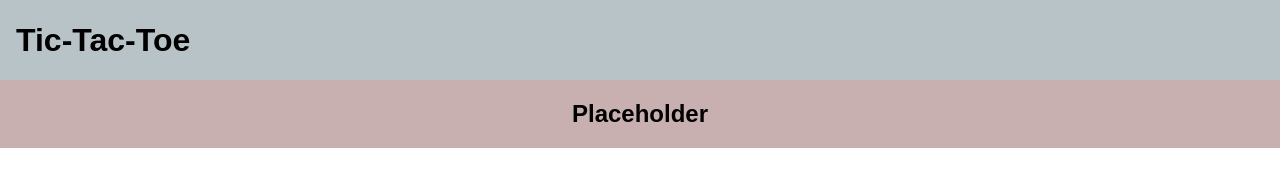
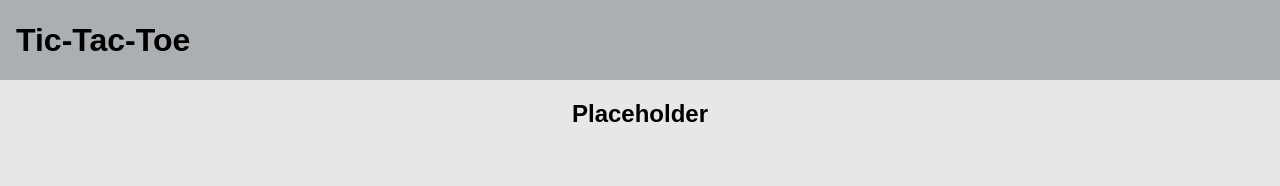
Before and after one commit to SarahDavis2/tic-tac-toe, a plain HTML site: page index.html in a window 1280 px wide. Drawn offline with Linux system fonts and the light colour scheme.

Commit message:
Fix: html flex

```diff
--- a/style/style.css
+++ b/style/style.css
@@ -1,13 +1,20 @@
+/* FOR TESTING */
+* {
+    /* border: 2px solid red; */
+}
+
 :root {
     /* VARIABLES */
-    --main-clr: rgb(201, 176, 176);
-    --accent-clr: rgb(184, 195, 199);
+    --main-clr: rgb(231, 231, 231);
+    --accent-clr: rgb(171, 175, 177);
 
     font-family: Arial, Helvetica, sans-serif;
     height: 100%;
+
 }
 
 body {
+    height: 100%;
     display: flex;
     flex-direction: column;
 }
@@ -18,6 +25,7 @@ body {
 }
 
 .main {
+    flex: 1;
     padding: 1rem;
     background-color: var(--main-clr);
 }
```
